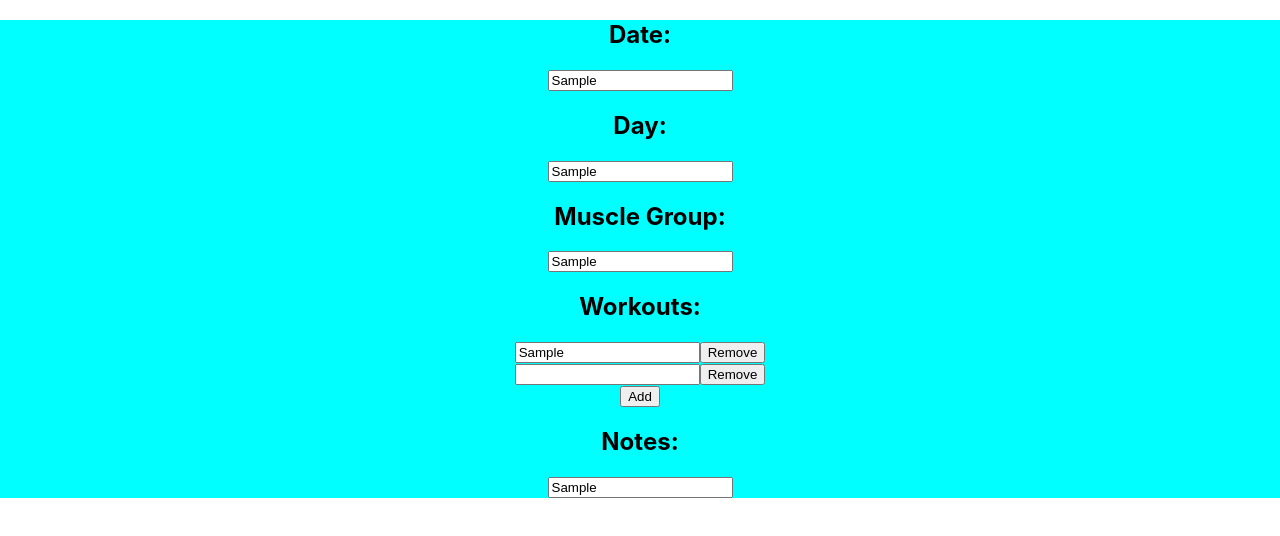
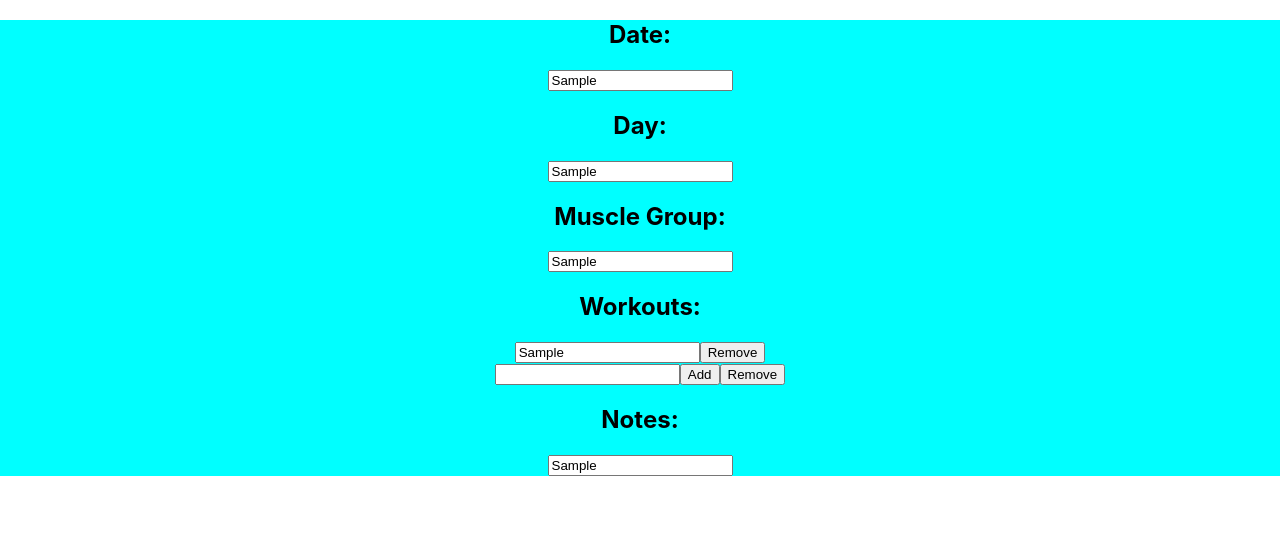
Before and after one commit to keeganmcroberts/Gym-Planner, a React (Create React App) app in the folder client/: page / in a window 1280 px wide. Both pictures are taken after typing "Sample", "Sample", "Sample", "Sample", "Sample" into the empty fields and a click on the button "Add". Shown: the top 536 px of the page. Built offline with nearby package versions, Linux system fonts and the light colour scheme.

Commit message:
handleChange function

```diff
--- a/client/src/components /home.js
+++ b/client/src/components /home.js
@@ -4,15 +4,24 @@ import Calendar from './calendar';
 
 function Home() {
 
+
     const [workoutlist, setWorkoutList] = useState([{workout: ''}])
+    console.log("workout list", workoutlist)
 
     const addWorkout = () => {
-        setWorkoutList([...workoutlist, {service: ""}])
+        setWorkoutList([...workoutlist, {workout: ""}])
     }
 
     const removeWorkout = (index) =>{
         const list = [...workoutlist]
         list.splice(index, 1)
+        setWorkoutList(list)
+    }
+
+    const handleInputChange = (e, index) => {
+        const {name, value} = e.target
+        const list = [...workoutlist]
+        list[index][name] = value;
         setWorkoutList(list)
     }
 
@@ -27,14 +36,24 @@ function Home() {
                 <input></input>
             <h2>Workouts:</h2>
             {workoutlist.map((singleWorkout, index) => (
-            <div key="index" className="workouts">
-                <input></input>
-                <button onClick={()=>removeWorkout(index)}>Remove</button>
-                <br></br>
-                {workoutlist.length - 1 === index &&
+            <div key={index} className="workouts">
+                <input
+                id='workout'
+                name='workout'
+                type='text'
+                value={singleWorkout.workout}
+                onChange={(e) => handleInputChange(e, index)}
+                ></input>
+                {workoutlist.length - 1 === index && workoutlist.length < 5 &&
                 (
                 <button onClick={addWorkout}>Add</button>
                 )}
+                {workoutlist.length > 1 && (
+                <button onClick={()=>removeWorkout(index)}>Remove</button>
+                )}
+
+                <br></br>
+
             </div>
             ))}
             <h2>Notes:</h2>
```
